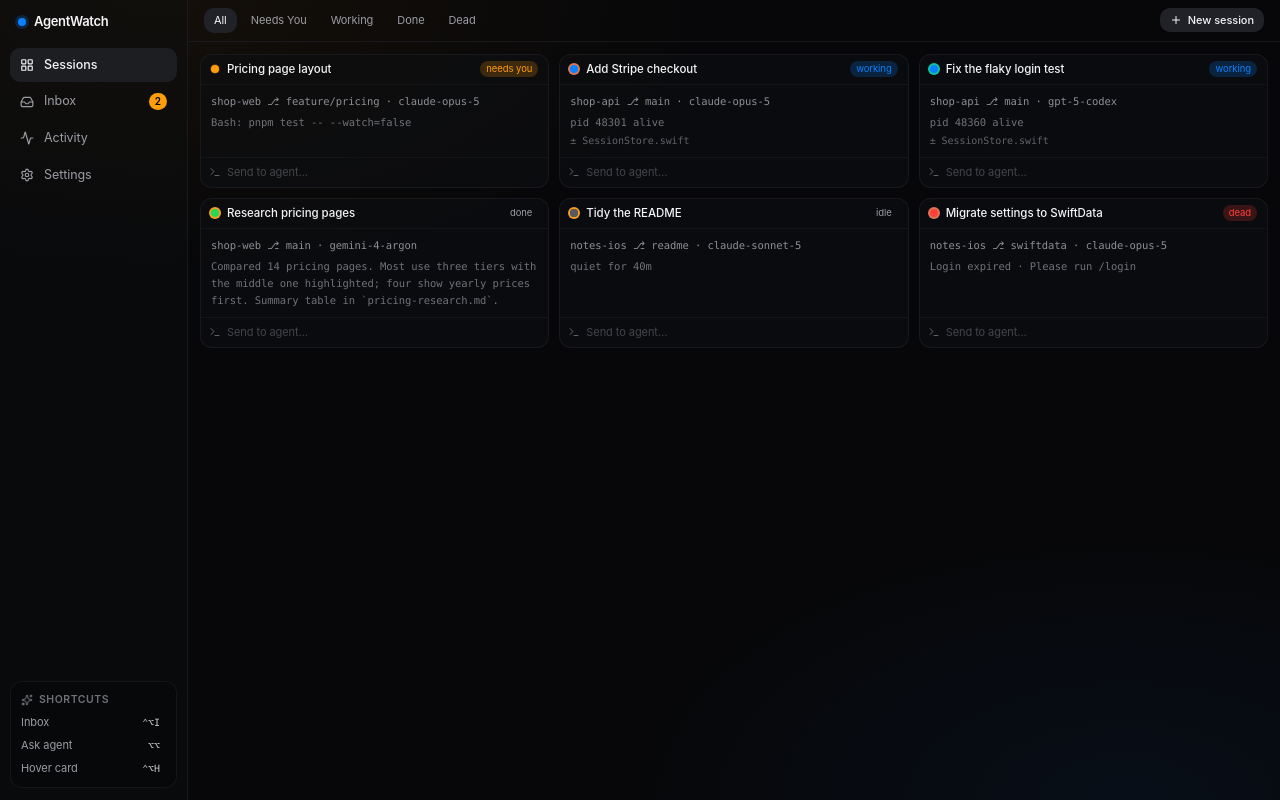
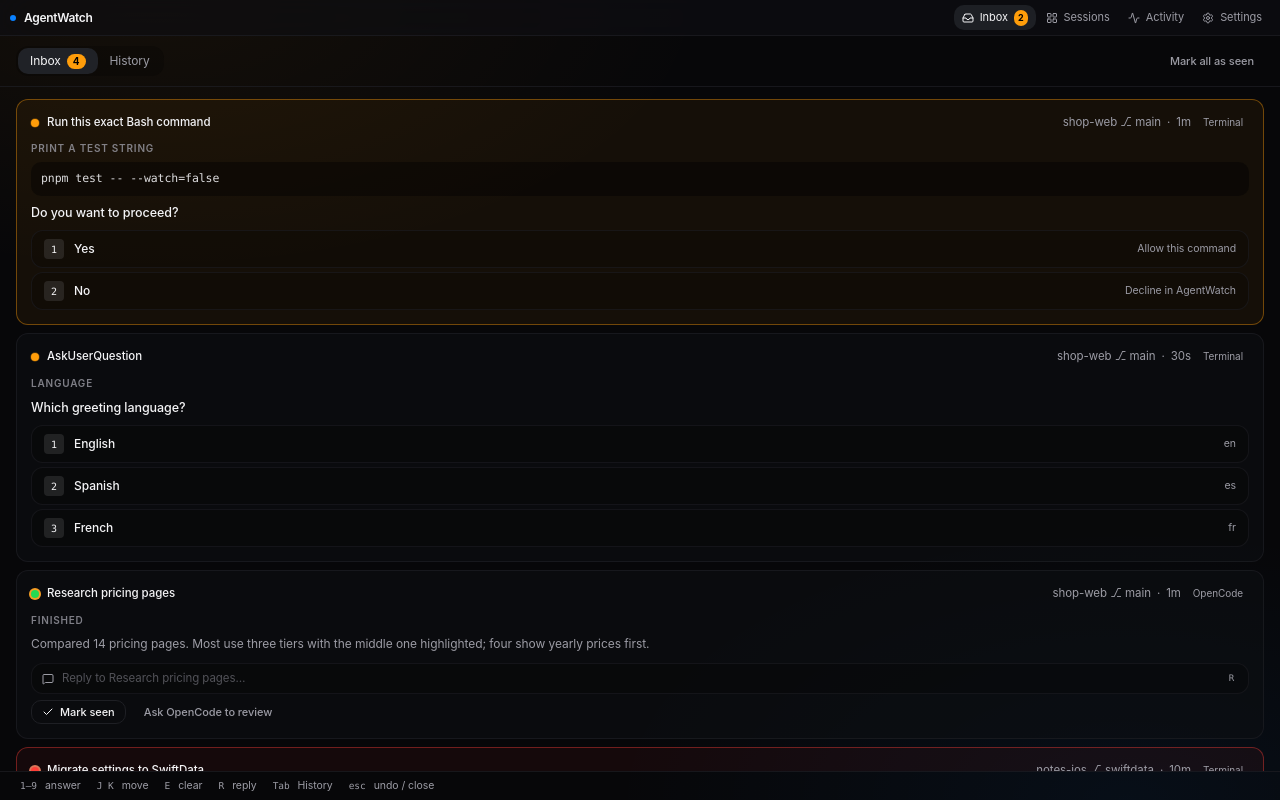
Before and after one commit to umer-2k1/agentwatch, a React (Vite) app: page / in a window 1280 px wide. Built offline with nearby package versions, Linux system fonts and the light colour scheme; the HTML template or start-up script is replaced by a standard one.

Commit message:
feat(ui): Inbox-first compact shell — 36px chrome bar with icon tabs, no sidebar

```diff
--- a/src/App.tsx
+++ b/src/App.tsx
@@ -1,17 +1,20 @@
 import { useEffect, useMemo, useState } from "react";
-import { Sidebar, type View } from "@/components/Sidebar";
+import { Activity, Inbox, LayoutGrid, Settings } from "lucide-react";
 import { InboxView } from "@/components/InboxView";
 import { ActivityView } from "@/components/ActivityView";
 import { SettingsView, DEFAULT_PREFS, type Prefs } from "@/components/SettingsView";
 import { SessionsView } from "@/components/SessionsView";
+import { cn } from "@/lib/utils";
 import type {
   ActivityReport, AgentCatalogItem, DiagnosticsReport, HostAppItem, InboxCard, IphoneStatus,
   Session, SpawnedView, TurnRecord,
 } from "@/lib/types";
 import * as api from "@/lib/bridge";
 
+type View = "inbox" | "sessions" | "activity" | "settings";
+
 export default function App() {
-  const [view, setView] = useState<View>("sessions");
+  const [view, setView] = useState<View>("inbox");
   const [sessions, setSessions] = useState<Session[]>([]);
   const [cards, setCards] = useState<InboxCard[]>([]);
   const [turns, setTurns] = useState<TurnRecord[]>([]);
@@ -23,20 +26,15 @@ export default function App() {
   const [spawned, setSpawned] = useState<SpawnedView[]>([]);
 
   const [prefs, setPrefs] = useState<Prefs>(() => {
-    try {
-      return { ...DEFAULT_PREFS, ...JSON.parse(localStorage.getItem("agentwatch.prefs") || "{}") };
-    } catch {
-      return DEFAULT_PREFS;
-    }
+    try { return { ...DEFAULT_PREFS, ...JSON.parse(localStorage.getItem("agentwatch.prefs") || "{}") }; }
+    catch { return DEFAULT_PREFS; }
   });
 
-  // appearance
   useEffect(() => {
     const root = document.documentElement;
-    const dark =
-      prefs.theme === "system"
-        ? window.matchMedia("(prefers-color-scheme: dark)").matches
-        : prefs.theme === "dark";
+    const dark = prefs.theme === "system"
+      ? window.matchMedia("(prefers-color-scheme: dark)").matches
+      : prefs.theme === "dark";
     root.classList.toggle("dark", dark);
     root.style.setProperty("--primary", prefs.accent);
     root.style.setProperty("--ring", prefs.accent);
@@ -44,7 +42,6 @@ export default function App() {
     localStorage.setItem("agentwatch.prefs", JSON.stringify(prefs));
   }, [prefs]);
 
-  // data
   useEffect(() => {
     let stop: undefined | (() => void);
     (async () => {
@@ -56,11 +53,10 @@ export default function App() {
       setAgents(ag); setHosts(ho); setDiagnostics(dg); setIphone(ip); setSpawned(sp);
       stop = await api.onSessions(setSessions);
       await api.onNavigate((v) => {
-        if (v === "ask" || v === "inbox" || v === "activity" || v === "settings" || v === "sessions") {
-          setView(v === "ask" ? "inbox" : (v as View));
-        } else if (v === "tour" || v === "diagnostics" || v === "roadmap") {
-          setView("settings");
-        }
+        if (v === "ask" || v === "inbox") setView("inbox");
+        else if (v === "activity") setView("activity");
+        else if (v === "settings" || v === "tour" || v === "diagnostics" || v === "roadmap") setView("settings");
+        else if (v === "sessions") setView("sessions");
       });
     })();
 
@@ -71,8 +67,7 @@ export default function App() {
         ]);
         setCards(c); setTurns(t); setActivity(a); setSpawned(sp);
       } catch {}
-    }, 1500);
-
+    }, 1200);
     return () => { stop?.(); clearInterval(poll); };
   }, []);
 
@@ -86,19 +81,21 @@ export default function App() {
   }
 
   return (
-    <div className="app-canvas flex h-full overflow-hidden">
-      <Sidebar view={view} onChange={setView} badge={badge} />
+    <div className="app-canvas flex h-full flex-col overflow-hidden">
+      {/* 36 px chrome bar — no sidebar, exactly like AgentDock's panel */}
+      <header className="glass flex h-9 shrink-0 items-center gap-1 border-b border-border/70 px-2.5">
+        <span className="mr-1 h-1.5 w-1.5 rounded-full bg-primary" />
+        <span className="text-[12px] font-semibold tracking-tight">AgentWatch</span>
 
-      <main className="flex min-w-0 flex-1 flex-col">
-        {view === "sessions" && (
-          <SessionsView
-            sessions={sessions}
-            spawned={spawned}
-            onSpawn={async (k, f, p, w) => { await api.spawnSession(k, f, p, w); }}
-            onStop={(id) => api.stopSpawned(id)}
-            onSend={(id, text) => api.sendPtyInput(id, text)}
-          />
-        )}
+        <div className="ml-auto flex items-center gap-0.5">
+          <Tab active={view === "inbox"} onClick={() => setView("inbox")} icon={Inbox} label="Inbox" badge={badge} />
+          <Tab active={view === "sessions"} onClick={() => setView("sessions")} icon={LayoutGrid} label="Sessions" />
+          <Tab active={view === "activity"} onClick={() => setView("activity")} icon={Activity} label="Activity" />
+          <Tab active={view === "settings"} onClick={() => setView("settings")} icon={Settings} label="Settings" />
+        </div>
+      </header>
+
+      <main className="flex min-h-0 flex-1 flex-col">
         {view === "inbox" && (
           <InboxView
             cards={cards}
@@ -109,18 +106,43 @@ export default function App() {
             onJump={(place, cwd) => api.jumpToAgent(place, cwd)}
           />
         )}
+        {view === "sessions" && (
+          <SessionsView
+            sessions={sessions}
+            spawned={spawned}
+            onSpawn={async (k, f, p, w) => { await api.spawnSession(k, f, p, w); }}
+            onStop={(id) => api.stopSpawned(id)}
+            onSend={(id, text) => api.sendPtyInput(id, text)}
+          />
+        )}
         {view === "activity" && <ActivityView report={activity} />}
         {view === "settings" && (
-          <SettingsView
-            prefs={prefs}
-            setPrefs={setPrefs}
-            agents={agents}
-            hosts={hosts}
-            diagnostics={diagnostics}
-            iphone={iphone}
-          />
+          <SettingsView prefs={prefs} setPrefs={setPrefs} agents={agents} hosts={hosts} diagnostics={diagnostics} iphone={iphone} />
         )}
       </main>
     </div>
   );
 }
+
+function Tab({
+  active, onClick, icon: Icon, label, badge,
+}: {
+  active: boolean; onClick: () => void; icon: typeof Inbox; label: string; badge?: number;
+}) {
+  return (
+    <button
+      onClick={onClick}
+      title={label}
+      className={cn(
+        "flex items-center gap-1.5 rounded-md px-2 py-1 text-[11px] transition-colors",
+        active ? "bg-secondary/90 text-foreground" : "text-muted-foreground hover:bg-secondary/40 hover:text-foreground"
+      )}
+    >
+      <Icon className="h-3 w-3" />
+      <span className="hidden sm:inline">{label}</span>
+      {badge ? (
+        <span className="rounded-full bg-status-needsYou px-1 text-[9px] font-bold leading-4 text-black">{badge}</span>
+      ) : null}
+    </button>
+  );
+}
```
